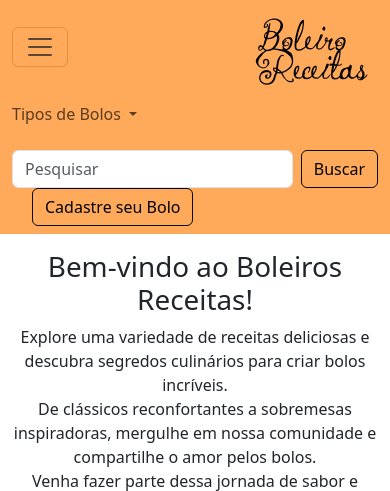
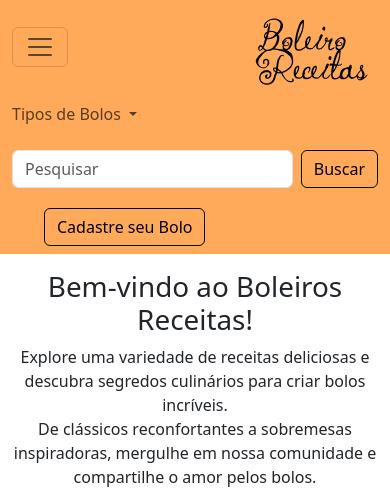
Before and after one commit to OmanoRH/Projeto-I, a PHP site: page /index.php in a window 390 px wide, after a click that opens the changed part. Shown: the top 491 px of the page. Run offline with PHP 8.4, Linux system fonts and the light colour scheme.

Commit message:
BOTÃO ARROMBADO

```diff
--- a/CSS/style.css
+++ b/CSS/style.css
@@ -154,6 +154,6 @@ h1{
     }
 
     #cadastro{
-
+        margin-top: 20px !important;
     }
 }
--- a/barra-de-navegacao.php
+++ b/barra-de-navegacao.php
@@ -43,10 +43,14 @@
         </div>
 
         <!-- Botão de Cadastro de Bolos -->
+        <!-- <div id="cadastro">
+          <a href="cadastro.php"><button class="btn btn-outline-success" type="button">Cadastre seu Bolo</button></a>
+        </div> -->
         <div id="cadastro">
-          <a href="cadastro.php"><button class="btn btn-outline-success" type="button">Cadastre seu Bolo</button></a>
+          <form class="container-fluid justify-content-start">
+            <a href="cadastro.php"><button class="btn btn-outline-success me-2" type="button">Cadastre seu Bolo</button></a>
+          </form>
         </div>
-
       </div>
   </nav>
   <!-- FIm da Barra de Navegação -->
```
Also changed, not shown: README.md.
